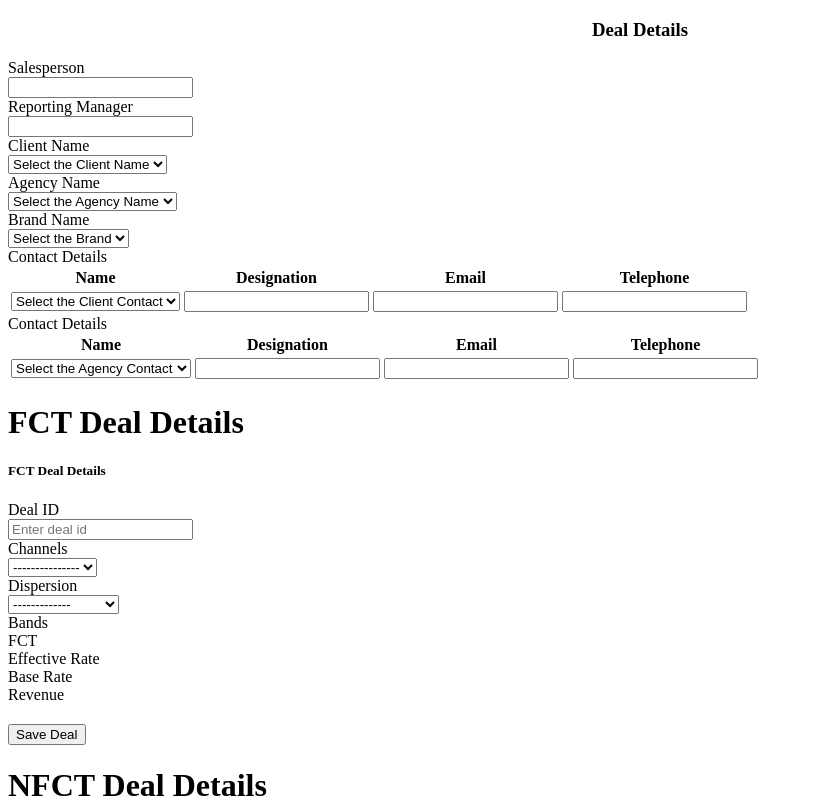
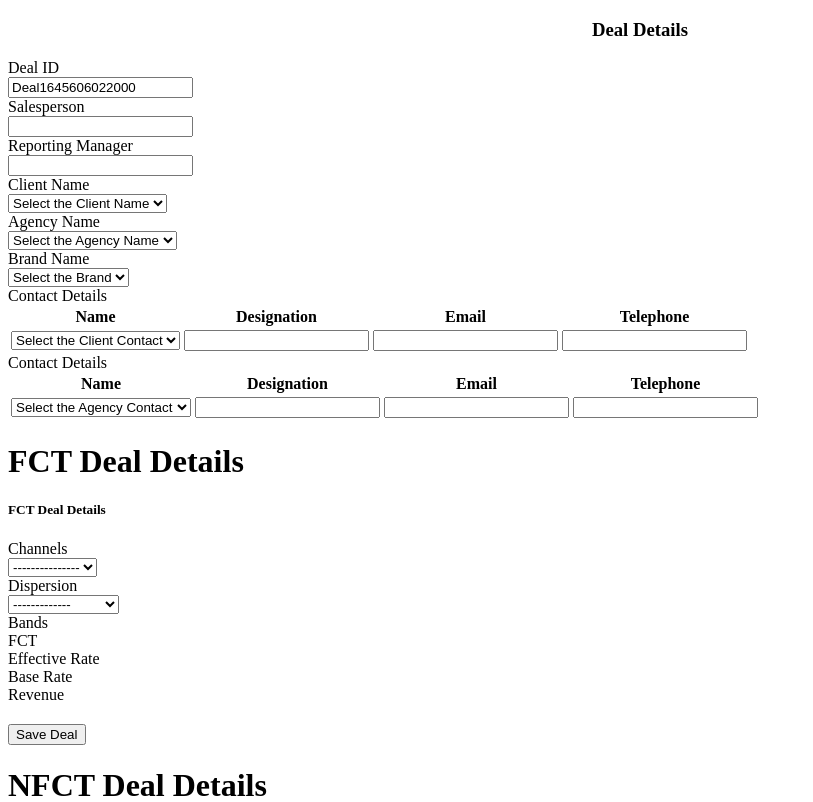
Before and after one commit to anurag-chiplunkar/iTV-CRM, a Django app: page /final_deal/ in a window 1280 px wide. Shown: the top 802 px of the page, without its empty margins (0-813 px from the left). Run offline with Django 3.2, Linux system fonts and the light colour scheme; data that the repository does not hold is empty.

Commit message:
deal id generated and dynamically displayed as page refreshes

```diff
--- a/final_fct_nfct_deal/templates/final_fct_nfct_deal/final_fct_nfct_deal.html
+++ b/final_fct_nfct_deal/templates/final_fct_nfct_deal/final_fct_nfct_deal.html
@@ -15,6 +15,14 @@
     </div>
 
     <div class="row mb-3">
+        <div class="row">
+            <div class="col-1">
+                <label class="form-label">Deal ID</label>
+            </div>
+            <div class="col-2">
+                {{form.deal_id}}
+            </div>
+        </div>
 
         <div class="col-6">
             <div class="row">
@@ -102,11 +110,6 @@
                         <tr>
                             <th scope="row">
                                 {{form.client_contact_ref}}
-                            <!-- <select name="client_name" id="client_name" class="form-select">
-                                <option value="">Client 1</option>
-                                <option value="">Client 2</option>
-                                <option value="">Client 3</option>
-                            </select> -->
                         </th>
                             <td><input type="text" name="clientdesignation" id="clientdesignation" class="form-control" readonly></td>
                             <td><input type="email" name="clientemail" id="clientemail" class="form-control" readonly></td>
@@ -124,7 +127,6 @@
                 <table class="table table-hover">
                     <thead>
                             <tr>
-                                <!-- <th scope="col"></th> -->
                                 <th scope="col">
                                     Name
                                 </th>
@@ -143,11 +145,6 @@
                         <tr>
                             <th scope="row">
                                 {{form.agency_contact_ref}}
-                                <!-- <select name="agency_name" id="agency_name" class="form-select">
-                                <option value="">Agency 1</option>
-                                <option value="">Agency 2</option>
-                                <option value="">Agency 3</option>
-                            </select> -->
                         </th>
                             <td><input type="text" name="agencydesignation" id="agencydesignation" class="form-control" readonly></td>
                             <td><input type="email" name="agencyemail" id="agencyemail" class="form-control" readonly></td>
@@ -173,14 +170,7 @@
 
         <form method="POST" id="fct_form" url="{% url 'deal_fct_nonfct:load_br' %}" url2 = "{% url 'deal_fct_nonfct:load_br1' %}"
         url3 = "{% url 'deal_fct_nonfct:load_br2' %}">{% csrf_token %}
-            <div class="row">
-                <div class="col-1">
-                    <label class="form-label">Deal ID</label>
-                </div>
-                <div class="col-2">
-                    {{form.deal_id}}
-                </div>
-            </div>
+
             <div class="row">
                     <div class="col-1">
                         <label class="form-label">Channels</label>
@@ -622,5 +612,11 @@
 
     });
   </script>
+
+<script>
+    // const uid = Date.now().toString(36) + Math.random().toString(36).substr(2);
+    const uid = 'Deal' + Date.now();
+    document.getElementById("id_deal_id").value = uid;
+</script>
 </body>
 </html>
--- a/final_fct_nfct_deal/views.py
+++ b/final_fct_nfct_deal/views.py
@@ -27,13 +27,13 @@ def final_deal(request):
 
     context = {'form': form,'ag_det':ag_det,'cli_name':cli_name,'cli_det':cli_det,'agg':agg,'tmpJson':tmpJson,'qs':qs1,'tmpagen':tmpagen }
 
-    ##generating deal id
-    try:
-        deal_id = random.randint(1,100)
-        print(deal_id)
-    except IntegrityError:
-        deal_id = random.randint(101,200)
-        print(deal_id)
+    # ##generating deal id
+    # try:
+    #     deal_id = random.randint(1,100)
+    #     print(deal_id)
+    # except IntegrityError:
+    #     deal_id = random.randint(101,200)
+    #     print(deal_id)
 
     if request.method == "POST":
         if form.is_valid():
@@ -56,11 +56,9 @@ def final_deal(request):
 def load_client_contacts(request):
     client_id = request.GET.get('client')
     client_contacts = CustomerContact.objects.filter(ref_cname=client_id).order_by('pri_fname')
-    print(client_contacts)
     return render(request, 'final_fct_nfct_deal/client_contact_dropdown_options.html', {'client_contacts': client_contacts})
 
 def load_agency_contacts(request):
     agency_id = request.GET.get('agency')
     agency_contacts = AgencyContact.objects.filter(agency_details=agency_id).order_by('pri_firstName')
-    print(agency_contacts)
     return render(request, 'final_fct_nfct_deal/agency_contact_dropdown_options.html', {'agency_contacts': agency_contacts})
```
